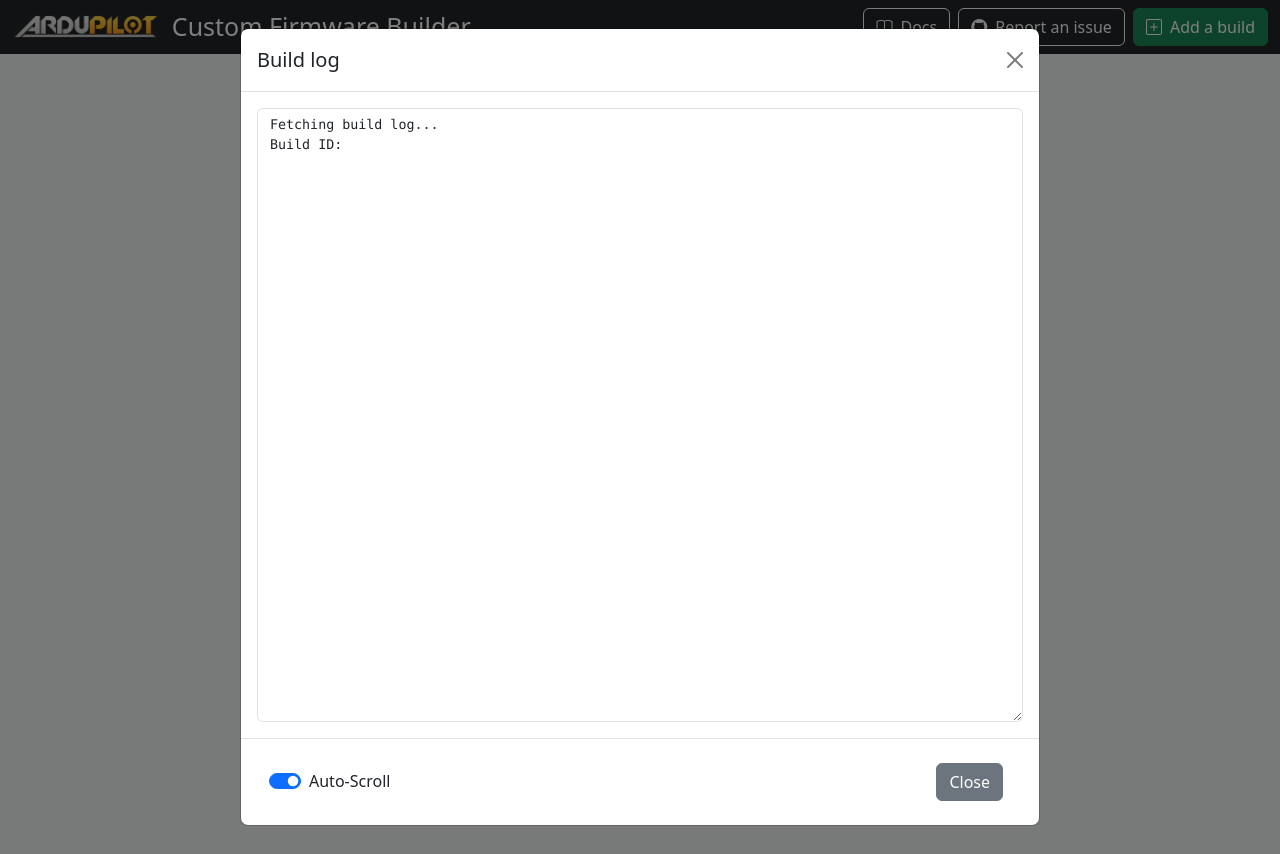
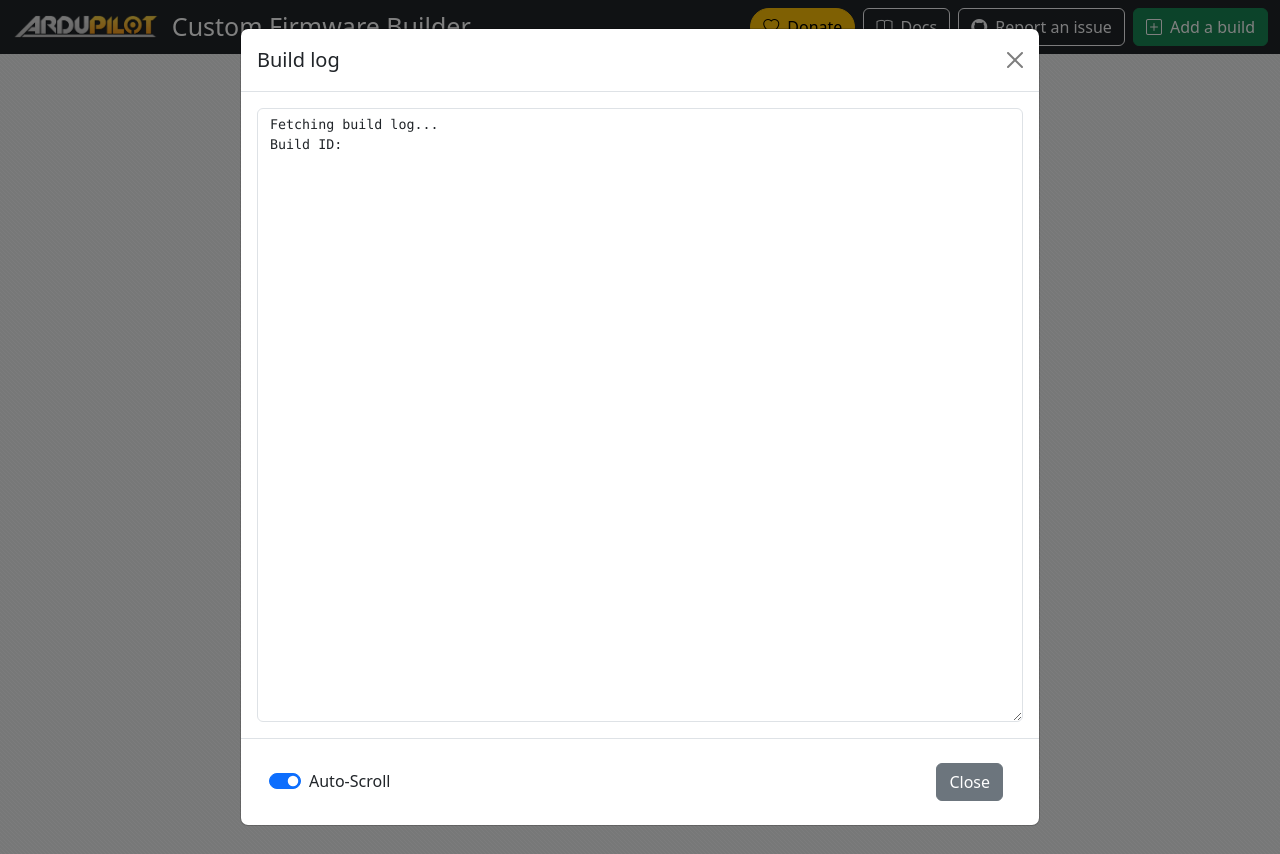
Before and after one commit to ArduPilot/CustomBuild, a Python web app: template web/templates/index.html in a window 1280 px wide. Run offline with Jinja, Linux system fonts and the light colour scheme; the template is opened without the code that fills it, so the values that code supplies are empty.

Commit message:
web:add donate button to index page

```diff
--- a/web/templates/index.html
+++ b/web/templates/index.html
@@ -40,6 +40,7 @@
                         </a>
                     </div>
                     <div>
+                        <a href="https://donate.ardupilot.org" target="_blank" class="btn btn-warning rounded-pill me-1"><i class="bi bi-heart me-2"></i>Donate</a>
                         <a href="https://ardupilot.org/copter/docs/common-custom-firmware.html" class="btn btn-outline-light me-1"><i
                                 class="bi bi-book me-2"></i>Docs</a>
                         <a href="https://github.com/ArduPilot/CustomBuild/issues/new" class="btn btn-outline-light me-1"><i
```
